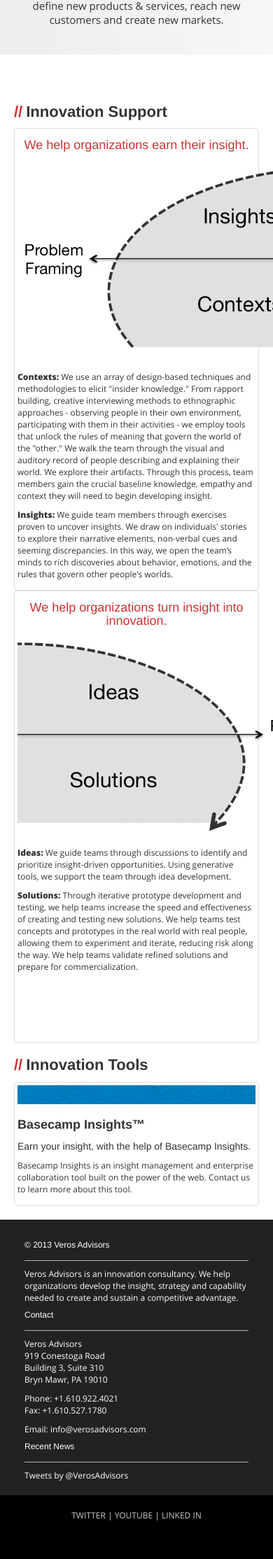
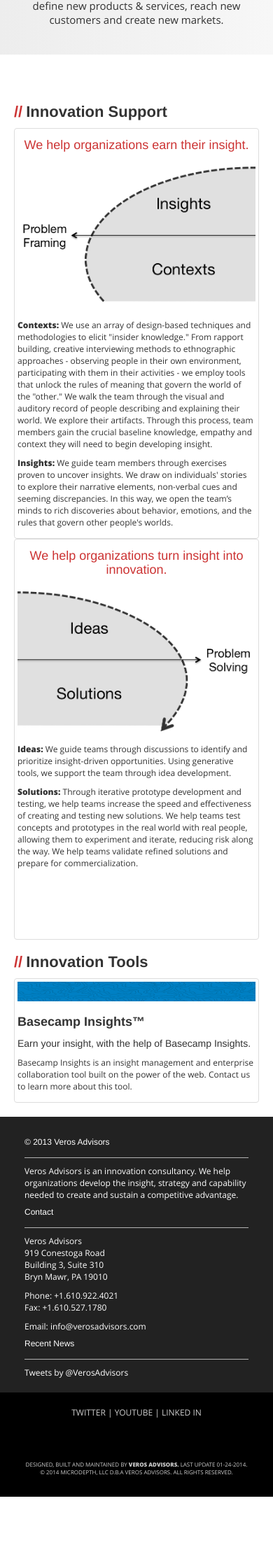
Before and after one commit to verosadvisors/verosadvisors, a Jekyll site: the page built from services.html, in a window 390 px wide. Shown: the part 447-2675 px from the top of the page at 70% size. Built offline with Jekyll 4.4.1, drawn with Linux system fonts in a browser that asks for light colours; Markdown is read by kramdown in place of the engine named in the settings; comment, search, counter and statistics services are not loaded; after the commit the page ends 2586 px from its top, so only the background shows below that.

Commit message:
fixed responsive image problem

```diff
--- a/assets/css/veros-advisors.css
+++ b/assets/css/veros-advisors.css
@@ -60,6 +60,6 @@ input{font:13px 'Open Sans',arial,sans-serif;}
 #contact-map{margin:-30px 0 -34px 0;}
 @media (max-width:990px){body{padding:0;} #wrapper{width:auto;padding:20px;}}@media (max-width:990px){#header{padding:25px 0;text-align:center;} #header h1{display:inline-block;}}@media (max-width:990px){#nav{padding:0 25px;} #main-nav{display:none;} #responsive-nav{display:block;}}@media (max-width:990px){#page-title{padding:40px 10px 40px 10px;margin:0px 0px 30px 0px;text-align:center;}}@media (max-width:990px){img.dimensions{width:100%;max-width:750px;}}@media (min-width:990px){img.dimensions{width:100%;max-width:700px;}}img.innovation{width:100%;max-width:630px;}
 img.strategy{max-width:180px;}
-img.services{max-width:455px;}
+img.services{max-width:455px; width: 100%;}
 img.people{max-width:135px;}
 @media (max-width:990px){#copyright{padding:20px;margin:0;} #copyright p{text-align:center;} #copyright #rights{padding-top:30px;} #copyright [class^="grid-"]{margin-bottom:1em;}}@media (max-width:990px){#footer{padding:20px;margin:0;} [class^="grid-"]{float:none;width:auto;margin:0 0 0 0;}}@media (max-width:990px){.thumbnail{display:inline-block;}}
```
